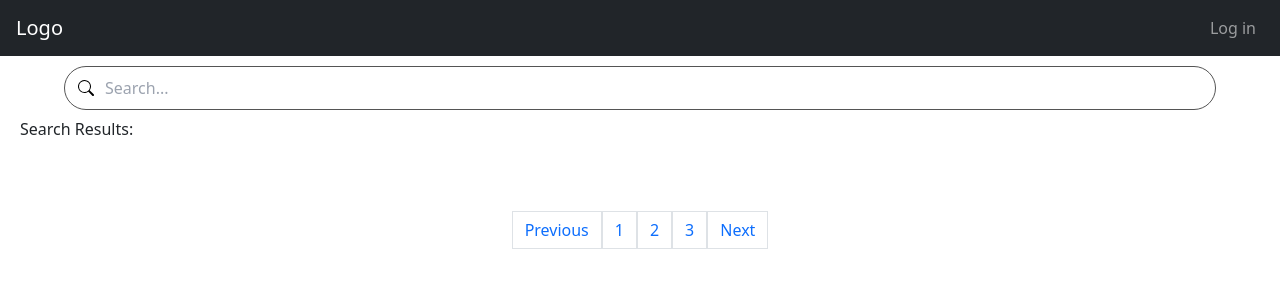
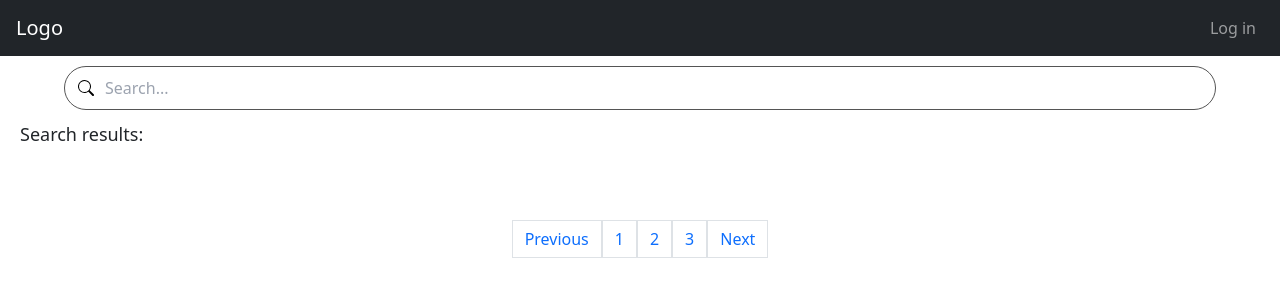
Before and after one commit to philliphnguyen/cmpe-280-project, a plain HTML site: page frontend/search.html in a window 1280 px wide. Drawn offline with nearby package versions, Linux system fonts and the light colour scheme; no server answers.

Commit message:
Update search.html

```diff
--- a/frontend/search.html
+++ b/frontend/search.html
@@ -40,8 +40,10 @@
 <form class="nosubmit">
     <input class="nosubmit" type="search" placeholder="Search..." id="search-input">
   </form>
-<h1 class="text">Search Results:</h1>
-<p class="text" id="searchResult"></p>
+<div class="text">
+<span class="text-lg font-medium">Search results:</span>
+<span class="text-sm text-gray-400" id="searchResult"></span>
+</div>
 <div class="grid grid-cols-1 sm:grid-cols-2 md:grid-cols-3 lg:grid-cols-4 gap-4 mx-8 md:mx-12 lg:mx-16 mt-8"
          id="movie-container">
     </div>
```
